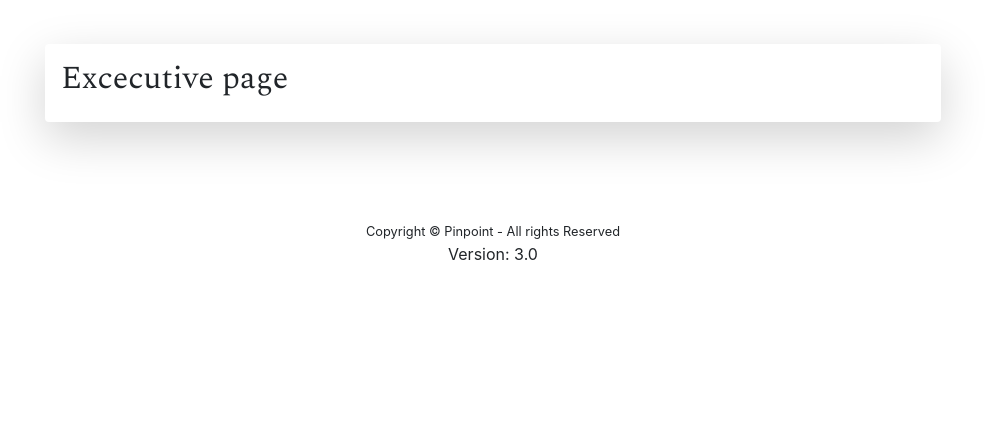
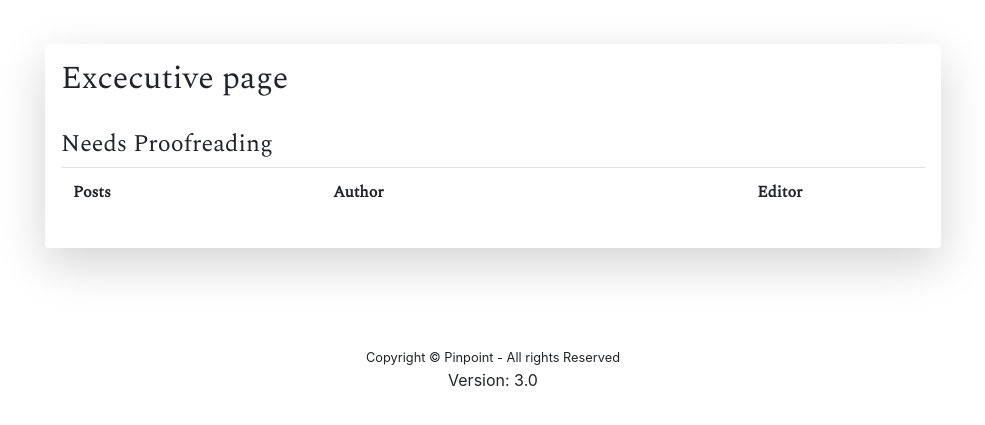
Before and after one commit to andrmoe/IT1901_17_andrmoe, a Django app: template pinpoint/view_content/templates/view_content/executive_page.html in a window 1280 px wide. Shown: the part 63-488 px from the top of the page, without its empty margins (147-1132 px from the left). Run offline with Django 3.2, Linux system fonts and the light colour scheme; the template is opened without the code that fills it: values that come from a table or form of the project are taken from there, others are empty; tables that the repository leaves empty hold one stand-in row (values such as "Sample post"); lists and menus that the app fills with data are empty; some libraries are stand-ins or nearby versions.

Commit message:
brukerhistorie 29 ferdig

```diff
--- a/pinpoint/view_content/templates/view_content/executive_page.html
+++ b/pinpoint/view_content/templates/view_content/executive_page.html
@@ -2,4 +2,34 @@
 {% block content %}
 	<h2>Excecutive page</h2>
 
+<br>
+<h4>Needs Proofreading</h4>
+<table class="table table-hover">
+<tr>
+	<th>Posts</th><th>Author</th><th><center>Editor</center></th>
+</tr>
+	{% for post in needs_proofreading %}
+		<form method="GET" action="">
+		{% if post.editor is none %}
+		<tr>
+			 <td onclick="document.location='/edit/{{ post.id }}'">
+				 {{ post.title }}
+			 </td>
+			<td onclick="document.location='/edit/{{ post.id }}'">({{post.author}})</td>
+			<td><center>
+			<input type="hidden" name="selected_post" value="{{ post.id }}">
+			<select name="selected_value"  onchange="this.form.submit()">
+				<option value="" selected="selected">Choose from list</option>
+				{% for editor in editors %}
+					<option value="{{ editor.username }}">{{ editor.username }}</option>
+				{% endfor %}
+			</select>
+
+			</center></td>
+		</tr>
+		</form>
+		{% endif %}
+	{% endfor %}
+
+</table>
 {% endblock %}
```
Also changed, not shown: pinpoint/view_content/views.py (+11 -8 lines).
